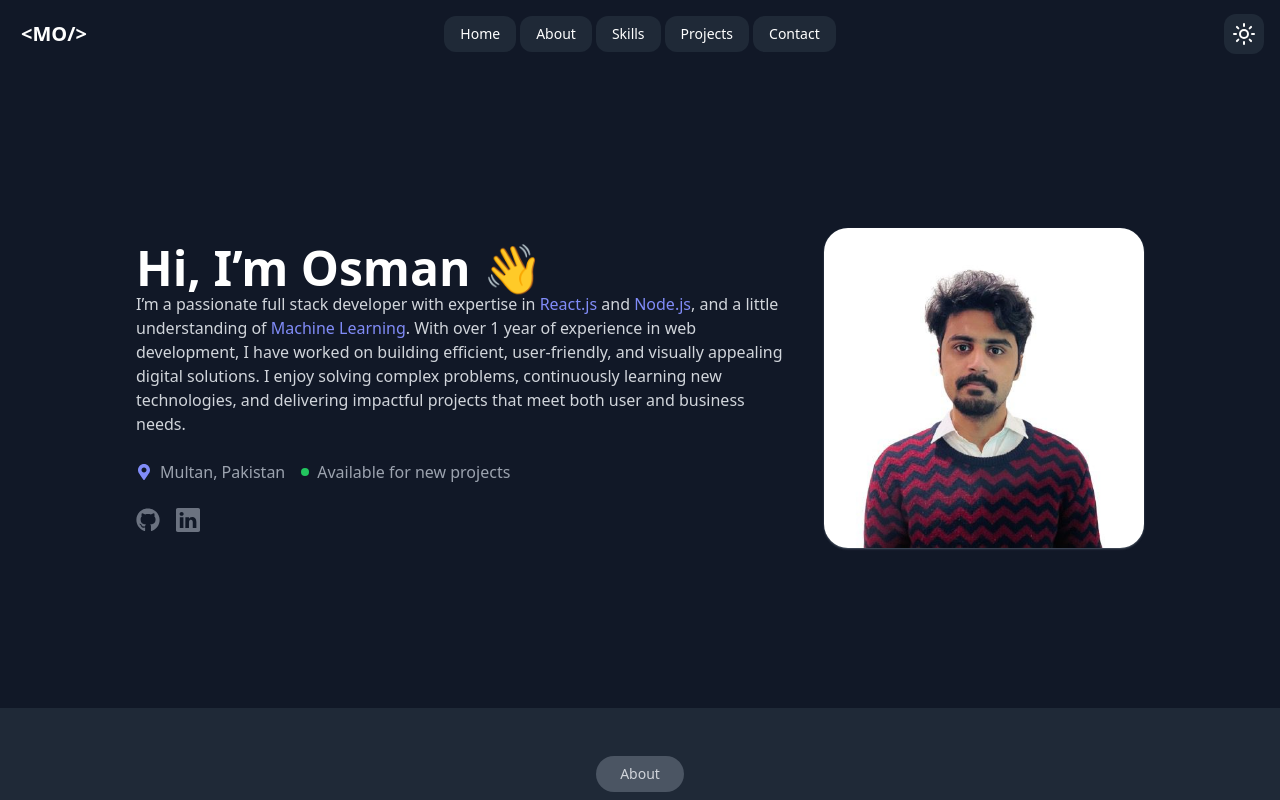
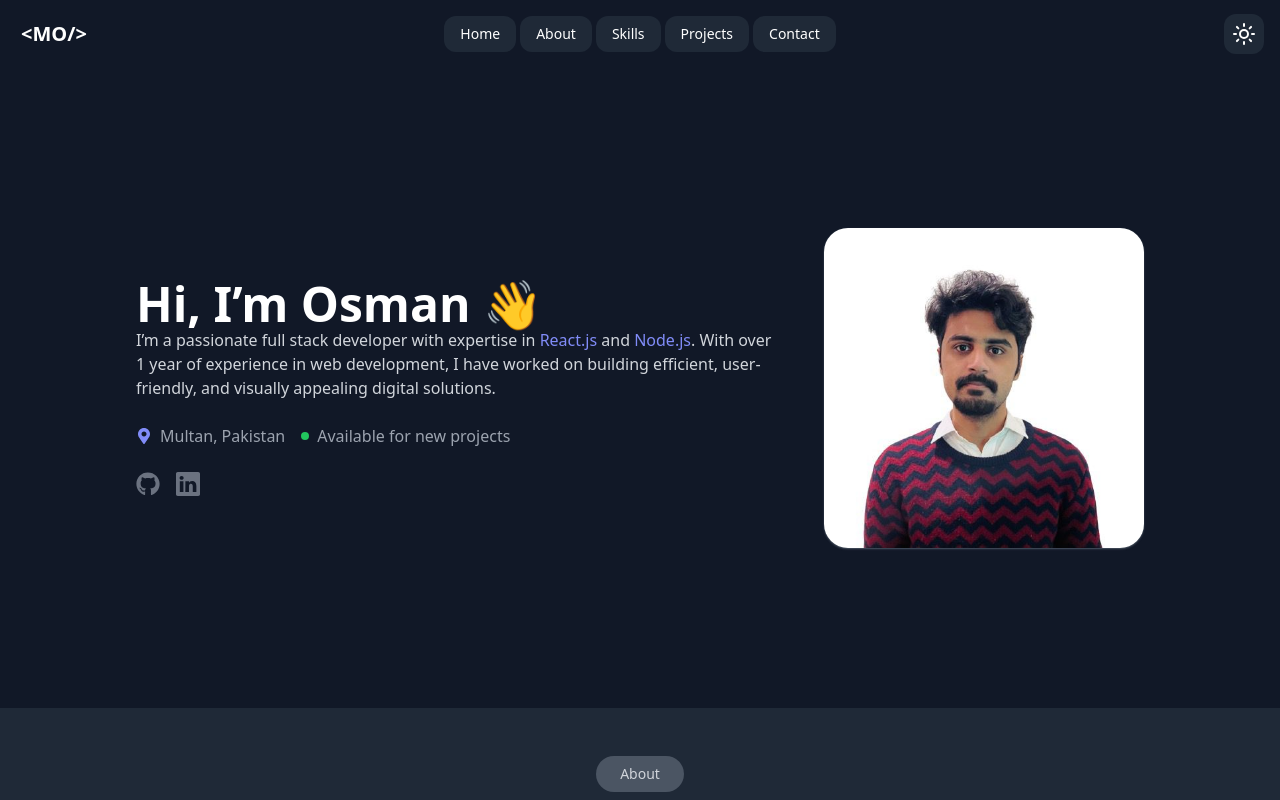
Before and after one commit to MuhammadOsman381/Muhammad-Osman, a React (Vite) app: page / in a window 1280 px wide. Shown: the top 800 px of the page. Built offline with nearby package versions, Linux system fonts and the light colour scheme; what tailwindcss-motion would draw is missing.

Commit message:
some issues are fixed

```diff
--- a/src/App.tsx
+++ b/src/App.tsx
@@ -9,7 +9,7 @@ function App() {
       <NavBar />
       <Routes>
         <Route path='/' element={<Main />} />
-        <Route path="/watch/:video_no" element={<WatchProject />} />
+        <Route path="watch/:video_no" element={<WatchProject />} />
       </Routes>
     </BrowserRouter>
   );
--- a/src/pages/Home.tsx
+++ b/src/pages/Home.tsx
@@ -34,14 +34,9 @@ const Home = () => {
                     >
                         I’m a passionate full stack developer with expertise in{" "}
                         <span className="text-indigo-400">React.js</span> and{" "}
-                        <span className="text-indigo-400">Node.js</span>, and a little
-                        understanding of{" "}
-                        <span className="text-indigo-400">Machine Learning</span>. With over
+                        <span className="text-indigo-400">Node.js</span>. With over
                         1 year of experience in web development, I have worked on building
                         efficient, user-friendly, and visually appealing digital solutions.
-                        I enjoy solving complex problems, continuously learning new
-                        technologies, and delivering impactful projects that meet both user
-                        and business needs.
                     </p>
                     <div
                         className={`mt-6 flex flex-col sm:flex-row items-center gap-4 ${isDarkMode ? "text-gray-400" : "text-gray-500"
```
Also changed, not shown: src/pages/Projects.tsx (line endings or trailing spaces).
